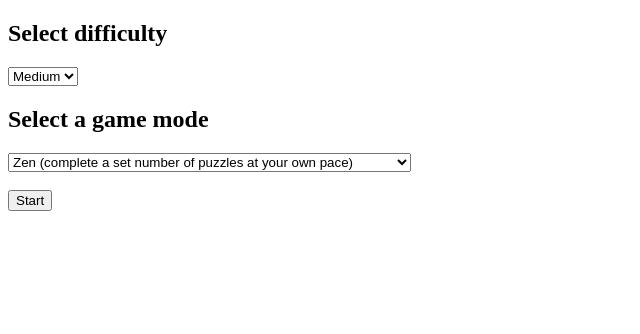
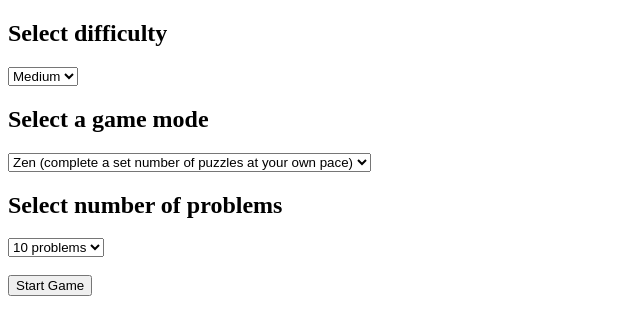
Before and after one commit to Margarita5112002/test-math-skills, an Angular app: page / in a window 1280 px wide. Shown: the top 334 px of the page, without its empty margins (0-640 px from the left). Built offline with nearby package versions, Linux system fonts and the light colour scheme.

Commit message:
Add blitz and zen configuration

```diff
--- a/src/app/game/game.component.html
+++ b/src/app/game/game.component.html
@@ -1,4 +1,3 @@
-<div>
 <div>
   <h2>Select difficulty</h2>
   <select [(ngModel)]="difficulty">
@@ -6,17 +5,42 @@
     <option value="mid">Medium</option>
     <option value="hard">Hard</option>
   </select>
-        <br/>
+  <br />
+
   <h2>Select a game mode</h2>
   <select [(ngModel)]="mode">
-            <option value="zen">Zen (complete a set number of puzzles at your own pace)</option>
-            <option value="1m-blitz">1-Minute Blitz (do as many puzzles as possible in one minute)</option>
-            <option value="3m-blitz">3-Minute Blitz (do as many puzzles as possible in three minutes)</option>
-            <option value="5m-blitz">5-Minute Blitz (do as many puzzles as possible in five minutes)</option>
+    <option value="zen">
+      Zen (complete a set number of puzzles at your own pace)
+    </option>
+    <option value="blitz">
+      Blitz (do as many puzzles as possible in a few minutes)
+    </option>
+  </select>
+  <br />
+  <ng-container [ngTemplateOutlet]="configTemplate()" />
+  <br />
+
+  <ng-template #configBlitz>
+    <h2>Select time to play</h2>
+    <select [(ngModel)]="blitzTime">
+      <option value="1m">1 minute</option>
+      <option value="3m">3 minute</option>
+      <option value="5m">5 minute</option>
     </select>
     <br />
     <br />
-        <input type="button" value="Start" (click)="startGame()"/>
+    <input type="button" value="Start Game" (click)="startGame()" />
+  </ng-template>
+
+  <ng-template #configZen>
+    <h2>Select number of problems</h2>
+    <select [(ngModel)]="zenNumberOfProblems">
+      <option value="10">10 problems</option>
+      <option value="30">30 problems</option>
+      <option value="50">50 problems</option>
+    </select>
+    <br />
+    <br />
+    <input type="button" value="Start Game" (click)="startGame()" />
+  </ng-template>
 </div>
-
-</div>
--- a/src/app/game/game.component.ts
+++ b/src/app/game/game.component.ts
@@ -1,18 +1,27 @@
-import { Component } from '@angular/core';
+import { NgTemplateOutlet } from '@angular/common';
+import { Component, computed, signal, TemplateRef, viewChild } from '@angular/core';
 import { FormsModule } from '@angular/forms';
 
 @Component({
   selector: 'app-game',
-  imports: [FormsModule],
+  imports: [FormsModule, NgTemplateOutlet ],
   templateUrl: './game.component.html',
   styleUrl: './game.component.css'
 })
 export class GameComponent {
-    difficulty = 'mid'
-    mode = 'zen'
+    difficulty = signal('mid')
+    mode = signal('zen')
+    blitzTime = signal('3m')
+    zenNumberOfProblems = signal(10)
+    configBlitzTemplate = viewChild('configBlitz', { read: TemplateRef })
+    configZenTemplate = viewChild('configZen', { read: TemplateRef })
+    configTemplate = computed(() => {
+        const r = (this.mode() === 'zen' ? this.configZenTemplate() : this.configBlitzTemplate())
+        return r == undefined ? null : r
+    })
 
     startGame() {
-        console.log(`difficulty ${this.difficulty}, mode ${this.mode}`)
+        console.log(`difficulty ${this.difficulty()}, mode ${this.mode()}, blitzTime ${this.blitzTime()}, nProblem ${this.zenNumberOfProblems()}`)
     }
 
 }
```
Lines whose indentation alone changed are shown as unchanged.
